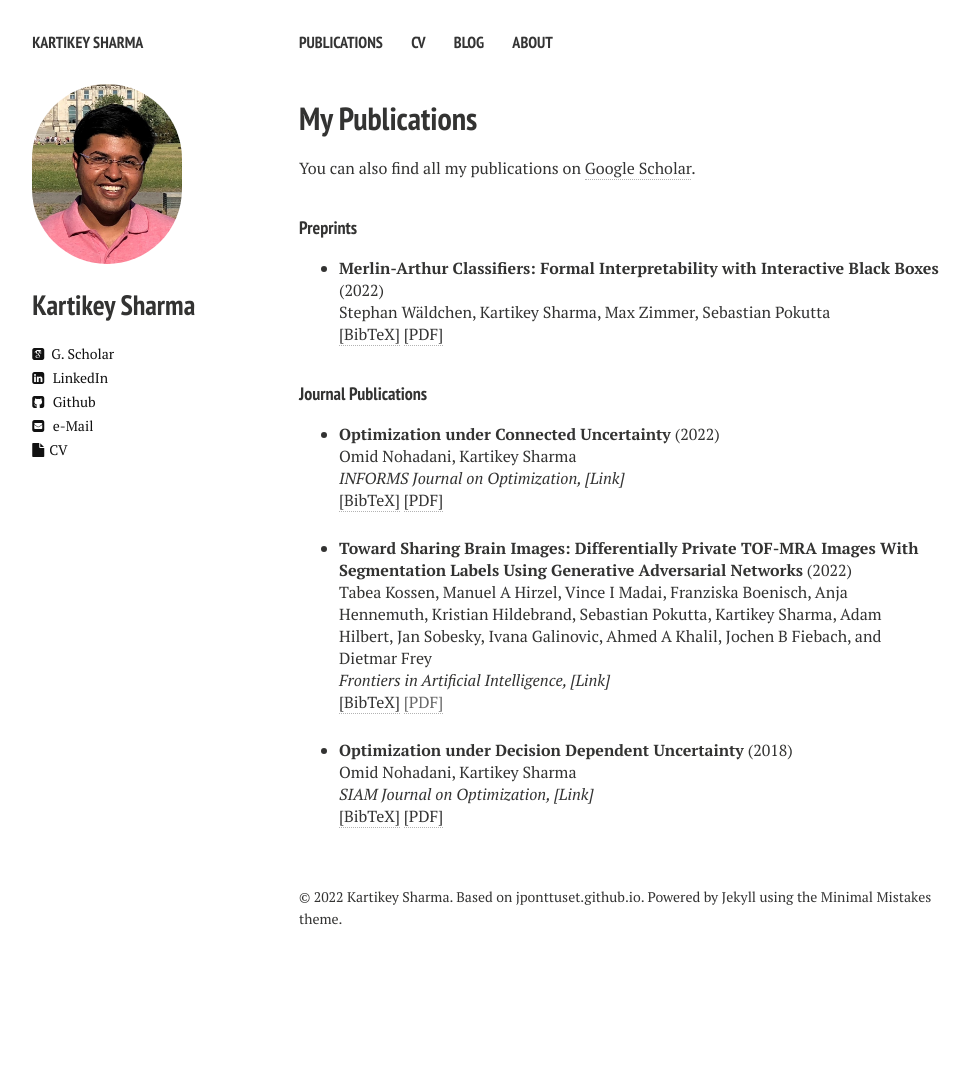
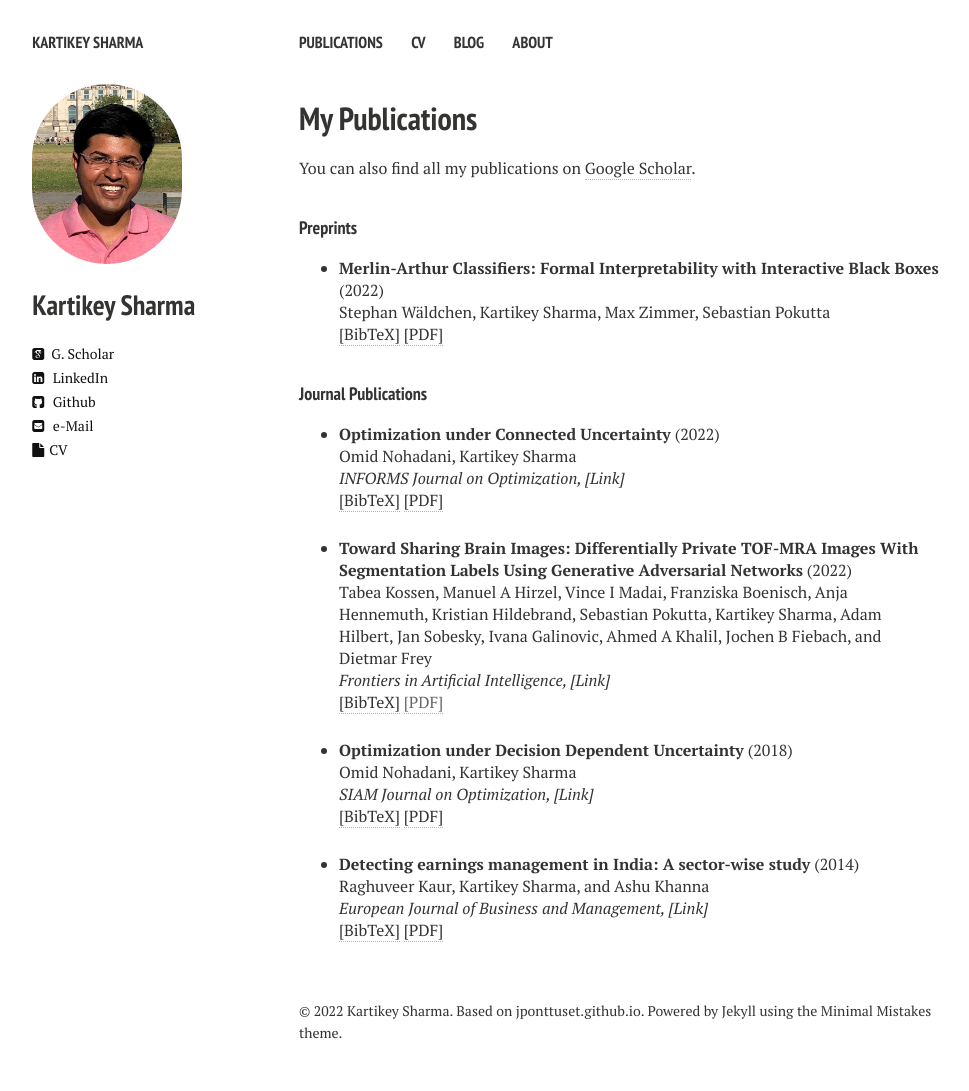
Before and after one commit to kartikeyrinwa/kartikeyrinwa.github.io, a Jekyll site: the page built from publications.md, in a window 1280 px wide. Shown: the whole page, without its empty margins (21-990 px from the left). Built offline with Jekyll 4.4.1, drawn with Linux system fonts in a browser that asks for light colours; nearby versions of some CDN libraries; before the commit the page ends 977 px from its top, so only the background shows below that.

Commit message:
updated publications

```diff
--- a/_data/publication_list.yml
+++ b/_data/publication_list.yml
@@ -84,3 +84,26 @@
         pages={1773--1795},
         year={2018},
         publisher={SIAM}}
+
+- title: "Detecting earnings management in India: A sector-wise study"
+  year: 2014
+  type: journal
+  label: kaur2014detecting
+  image:
+  description:
+  authors: Raghuveer Kaur, Kartikey Sharma, and Ashu Khanna
+  link_pre:
+    url: https://www.researchgate.net/profile/Raghuveer-Kaur/publication/264343764_Detecting_Earnings_Management_in_India_A_sector-wise_study/links/53d91a2b0cf2e38c6331eec4/Detecting-Earnings-Management-in-India-A-sector-wise-study.pdf
+    display: ResearchGate
+  link_main:
+    url: https://www.iiste.org/Journals/index.php/EJBM/article/view/12209
+    display: European Journal of Business and Management
+  bibtex: |
+        @article{kaur2014detecting,
+        title={Detecting earnings management in India: A sector-wise study},
+        author={Kaur, Raghuveer and Sharma, Kartikey and Khanna, Ashu},
+        journal={European Journal of Business and Management},
+        volume={6},
+        number={11},
+        pages={11--18},
+        year={2014}}
```
